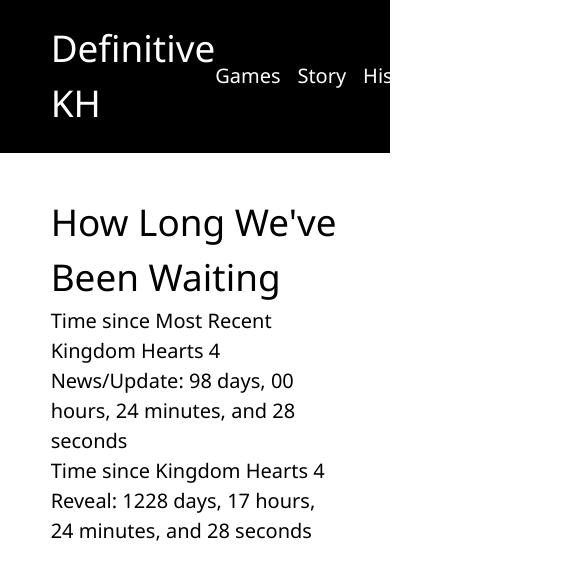
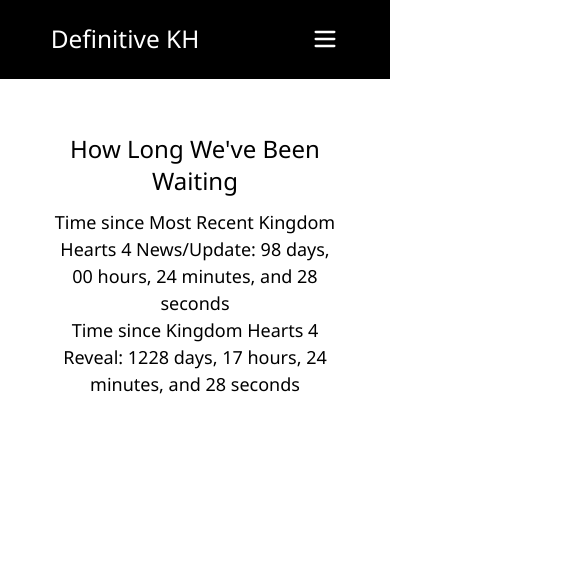
Before and after one commit to snaramirez872/definitiveKH, a Next.js app: page / in a window 390 px wide. Shown: the top 580 px of the page, 564 px wide, since content can reach past the window. Built offline with nearby package versions, Linux system fonts and the light colour scheme.

Commit message:
implemented mobile view UX

```diff
--- a/src/app/components/Games/OriginalGames.tsx
+++ b/src/app/components/Games/OriginalGames.tsx
@@ -22,7 +22,7 @@
 
     return (
         <div
-            className="grid grid-cols-5 gap-x-[4vh] gap-y-[4vh] p-4"
+            className="grid grid-cols-1 sm:grid-cols-2 md:grid-cols-3 lg:grid-cols-5 gap-x-[4vh] gap-y-[4vh] p-4"
         >
             {originalGames.map((game) => {
                 const image = gameImages[game.id];
--- a/src/app/components/NavBar/NavBar.tsx
+++ b/src/app/components/NavBar/NavBar.tsx
@@ -1,18 +1,82 @@
+"use client"
+import { useState, useEffect } from "react";
 import Link from "next/link";
 import NavLink from "./NavLink";
+import { Menu } from "lucide-react";
+import { motion, AnimatePresence } from "framer-motion";
 
 export default function NavBar() {
+    const [isOpen, setIsOpen] = useState(false);
+
+    useEffect(() => {
+        if (isOpen) {
+          document.body.classList.add("overflow-hidden");
+        } else {
+          document.body.classList.remove("overflow-hidden");
+        }
+
+        return () => {
+          document.body.classList.remove("overflow-hidden");
+        };
+    }, [isOpen]);
+
     return (
-        <nav className="flex justify-between items-center py-[2.5vh] px-[6vh] z-[10000] bg-black">
+        <nav className="relative flex justify-between items-center py-[2.5vh] px-[6vh] z-[10000] bg-black">
             <Link href='/'>
-                <h2 className="text-[calc(20px+2vh)] font-medium text-white">Definitive KH</h2>
+                <h2 className="text-[calc(16px+1vh)] sm:text-[calc(20px+2vh)] font-medium text-white">Definitive KH</h2>
             </Link>
-            <div className="flex gap-x-[2vh]">
+
+            {/* Desktop Menu */}
+            <div className="hidden md:flex gap-x-[2vh]">
                 <NavLink text="Games" link="/games" />
                 <NavLink text="Story" link="#" />
                 <NavLink text="History" link="#" />
                 <NavLink text="Soundtracks" link="#" />
             </div>
+
+            {/* Mobile Menu Button */}
+            {!isOpen && (
+                <button
+                    className="md:hidden text-white z-[10001] relative"
+                    onClick={() => setIsOpen(true)}
+                    aria-label="Open menu"
+                >
+                    <Menu size={28} />
+                </button>
+            )}
+
+            {/* Mobile Dropdown */}
+            <AnimatePresence>
+                {isOpen && (
+                    <>
+                        {/* Overlay */}
+                        <motion.div
+                            key="overlay"
+                            initial={{ opacity: 0 }}
+                            animate={{ opacity: 0.5 }}
+                            exit={{ opacity: 0 }}
+                            transition={{ duration: 0.2 }}
+                            className="fixed inset-0 bg-black z-[9998]"
+                            onClick={() => setIsOpen(false)}
+                        />
+
+                        {/* Slide-out Menu */}
+                        <motion.div
+                            key="menu"
+                            initial={{ x: "100%" }}
+                            animate={{ x: 0 }}
+                            exit={{ x: "100%" }}
+                            transition={{ duration: 0.05, ease: "easeInOut" }}
+                            className="fixed top-0 right-0 w-1/2 h-screen bg-black flex flex-col items-end gap-y-6 py-6 px-6 mt-[8vh] md:hidden z-[9999]"
+                        >
+                            <NavLink text="Games" link="/games" onClick={() => setIsOpen(false)} />
+                            <NavLink text="Story" link="#" onClick={() => setIsOpen(false)} />
+                            <NavLink text="History" link="#" onClick={() => setIsOpen(false)} />
+                            <NavLink text="Soundtracks" link="#" onClick={() => setIsOpen(false)} />
+                        </motion.div>
+                    </>
+                )}
+            </AnimatePresence>
         </nav>
     );
 }
--- a/src/app/components/NavBar/NavLink.tsx
+++ b/src/app/components/NavBar/NavLink.tsx
@@ -3,13 +3,15 @@
 interface NavLinkProps {
     text: string;
     link: string;
+    onClick?: () => void;
 }
 
-export default function NavLink({ text, link }: NavLinkProps) {
+export default function NavLink({ text, link, onClick }: NavLinkProps) {
     return (
         <Link
             href={link}
             className="no-underline text-[20px] text-white hover:text-[rgb(255,214,33)]"
+            onClick={onClick}
         >
             {text}
         </Link>
--- a/src/app/games/page.tsx
+++ b/src/app/games/page.tsx
@@ -8,7 +8,7 @@
             <h2 className="text-2xl font-semibold mt-[calc(18px*3)]">The Games: Original Releases</h2>
             <OriginalGames />
             <h2 className="text-2xl font-semibold mt-[calc(18px*3)]">The Games: Remastered Titles</h2>
-            <h2>The Games: Collections</h2>
+            <h2 className="text-2xl font-semibold mt-[calc(18px*3)]">The Games: Collections</h2>
         </div>
     );
 }
--- a/src/app/globals.css
+++ b/src/app/globals.css
@@ -5,3 +5,13 @@
   font-family: 'Segoe UI', 'Noto Sans', -apple-system, BlinkMacSystemFont, 'Helvetica Neue', sans-serif;
   transition: ease-in-out 0.3s;
 }
+
+@layer utilities {
+  .scrollbar-hide {
+    -ms-overflow-style: none;
+  }
+
+  .scrollbar-hide::-webkit-scrollbar {
+    display: none;
+  }
+}
--- a/src/app/layout.tsx
+++ b/src/app/layout.tsx
@@ -14,7 +14,7 @@
 }>) {
   return (
     <html lang="en">
-      <body>
+      <body className="overflow-auto scrollbar-hide">
         <NavBar />
         {children}
       </body>
--- a/src/app/page.tsx
+++ b/src/app/page.tsx
@@ -7,11 +7,11 @@
 
   return (
     <div
-      className="flex flex-col justify-center items-center text-[18px] py-[5vh] px-[6vh]"
+      className="flex flex-col justify-center items-center py-[5vh] px-[6vh] text-center"
     >
-      <h2 className="text-[calc(20px+2vh)] font-medium">How Long We&apos;ve Been Waiting</h2>
-      <span className="text-[20px]">Time since Most Recent Kingdom Hearts 4 News/Update: <TimeSince time={mostRecentKH4News} /></span>
-      <span className="text-[20px]">Time since Kingdom Hearts 4 Reveal: <TimeSince time={kh4RevealEvent} /></span>
+      <h2 className="text-2xl py-3 sm:text-2xl font-medium">How Long We&apos;ve Been Waiting</h2>
+      <span className="text-[18px] sm:text-[20px]">Time since Most Recent Kingdom Hearts 4 News/Update: <TimeSince time={mostRecentKH4News} /></span>
+      <span className="text-[18px] sm:text-[20px]">Time since Kingdom Hearts 4 Reveal: <TimeSince time={kh4RevealEvent} /></span>
     </div>
   );
 }
```
